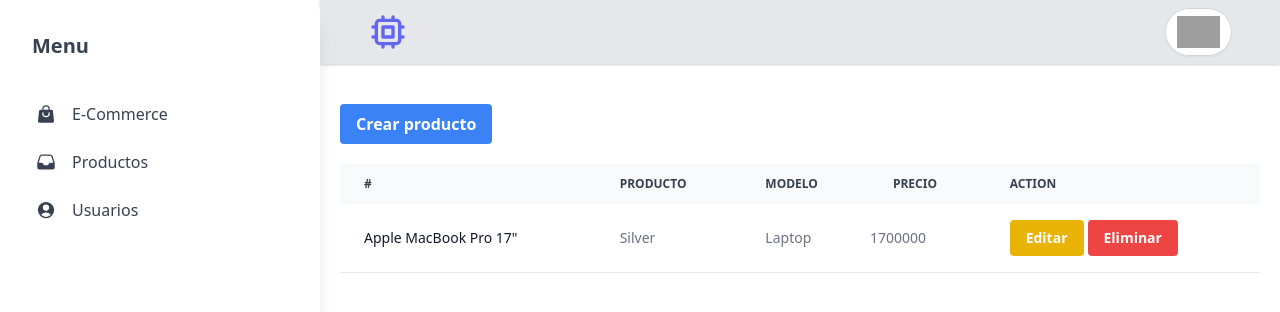
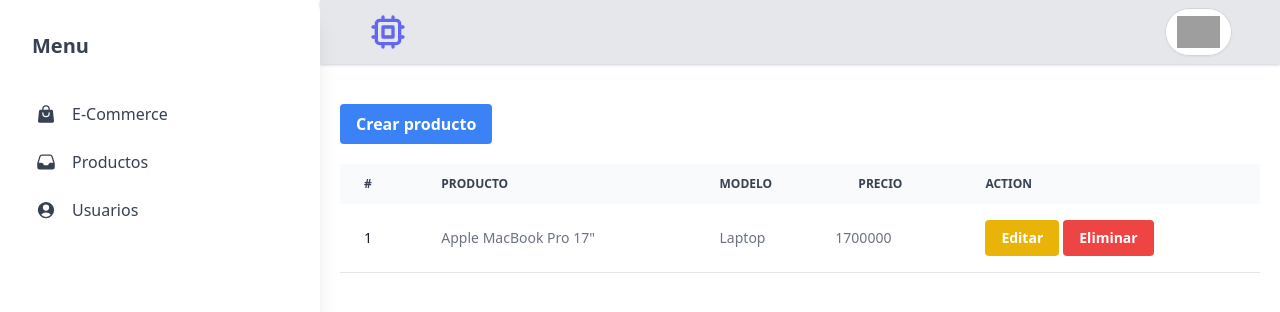
Before and after one commit to WIKILLIX/patron-arquitectura-front-end, a Vue app: page /admin/products/list in a window 1280 px wide. Shown: the top 312 px of the page. Built offline with nearby package versions, Linux system fonts and the light colour scheme; grey boxes are pictures that could not be loaded.

Commit message:
corrige tabla lista productos

```diff
--- a/src/modules/admin/products/views/List.vue
+++ b/src/modules/admin/products/views/List.vue
@@ -28,10 +28,10 @@
             <tbody>
                 <tr class="bg-white border-b dark:bg-gray-800 dark:border-gray-700">
                     <th scope="row" class="px-6 py-4 font-medium text-gray-900 whitespace-nowrap dark:text-white">
-                        Apple MacBook Pro 17"
+                        1
                     </th>
                     <td class="px-6 py-4">
-                        Silver
+                        Apple MacBook Pro 17"
                     </td>
                     <td class="px-6 py-4">
                         Laptop
```
